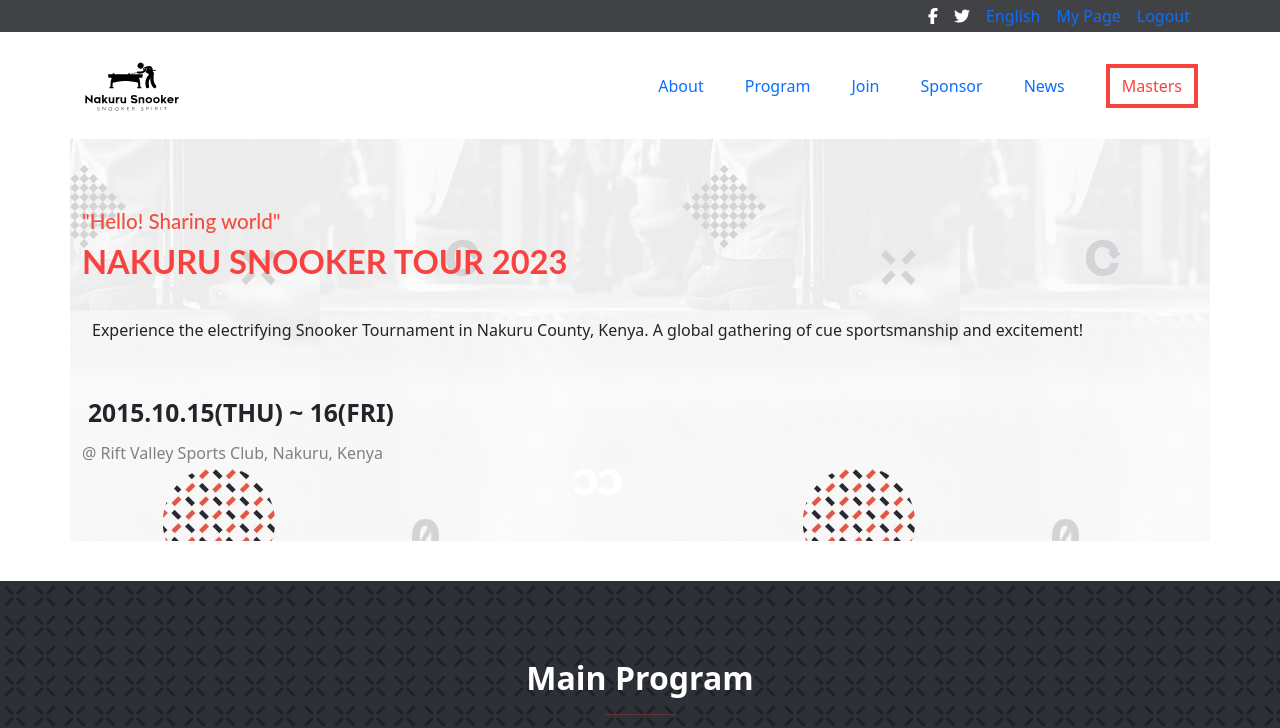
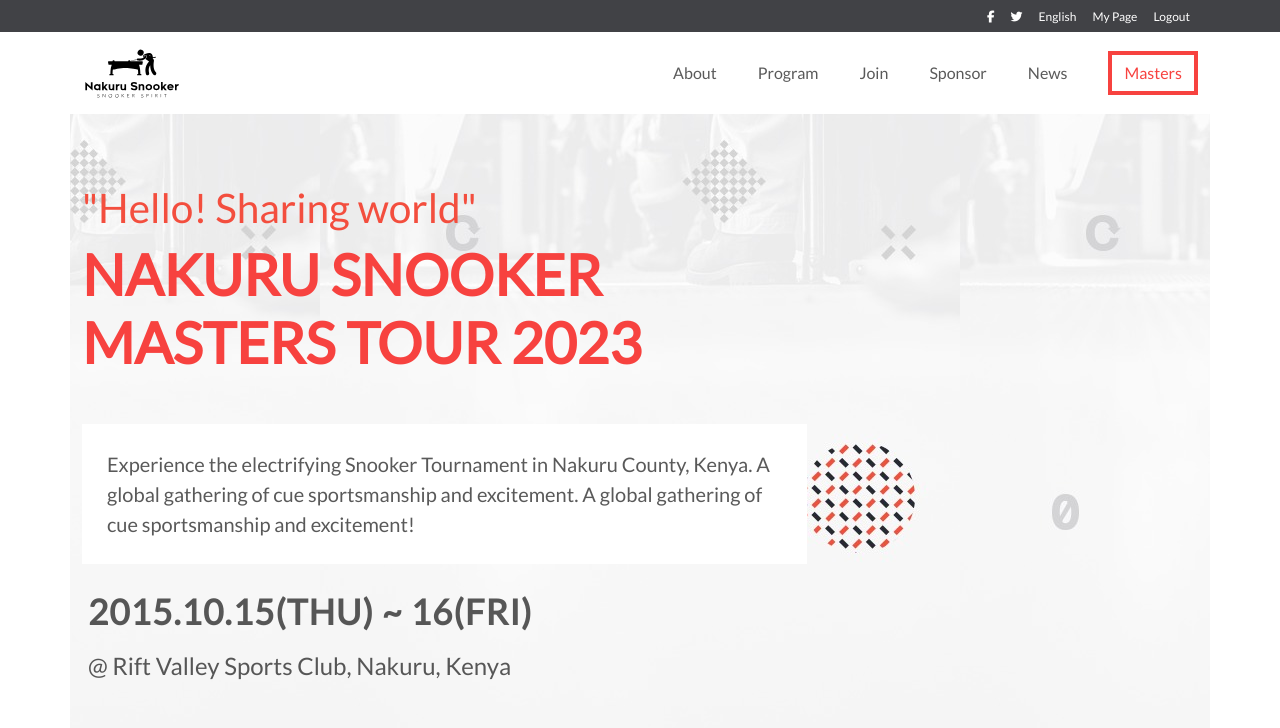
Before and after one commit to egichuhis/nakuru-snooker-tour, a website: page index.html in a window 1280 px wide. Shown: the top 728 px of the page. Drawn offline with nearby package versions, Linux system fonts and the light colour scheme.

Commit message:
Add >768px resp to headline section

```diff
--- a/index.html
+++ b/index.html
@@ -2,57 +2,57 @@
 <html lang="en">
 
     <head>
-        <!-- Required meta tags -->
         <meta charset="utf-8">
         <meta name="viewport" content="width=device-width, initial-scale=1">
-
-        <!-- Bootstrap CSS -->
         <link href="https://cdn.jsdelivr.net/npm/bootstrap@5.0.2/dist/css/bootstrap.min.css" rel="stylesheet"
             integrity="sha384-EVSTQN3/azprG1Anm3QDgpJLIm9Nao0Yz1ztcQTwFspd3yD65VohhpuuCOmLASjC" crossorigin="anonymous">
-        <!-- FontAwesome -->
         <script src="https://kit.fontawesome.com/8c36836212.js" crossorigin="anonymous"></script>
-
+        <link rel="stylesheet" href="style.css">
         <title>Nakuru Snooker Tour</title>
         <link rel="icon" href="./imgs/billiard-ball.png" type="image/png">
-
     </head>
 
     <body>
         <header>
             <nav class="navbar navbar-expand-md d-none d-print-flex d-sm-none d-md-flex d-lg-flex d-xl-flex d-xxl-flex py-3"
-                style="height: 32px;background: #414246;" data-bs-theme="dark">
+                style="background: #414246;height: 32px;" data-bs-theme="dark">
                 <div class="container">
-                    <div id="navcol-5" class="collapse navbar-collapse show" style="background: #414246;">
-                        <ul class="navbar-nav ms-auto">
+                    <div id="navcol-5" class="collapse navbar-collapse show"
+                        style="background: #414246;font-size: 12px;height: 0px;">
+                        <ul class="navbar-nav ms-auto" style="height: 32px;">
                             <li class="nav-item"><a class="nav-link active" href="#"><i class="fab fa-facebook-f"
                                         style="color: #ffffff;"></i></a></li>
                             <li class="nav-item"><a class="nav-link active" href="#"><i class="fab fa-twitter"
                                         style="color: #ffffff;"></i></a></li>
-                            <li class="nav-item"><a class="nav-link active" href="#">English</a></li>
-                            <li class="nav-item"><a class="nav-link" href="#">My Page</a></li>
-                            <li class="nav-item"><a class="nav-link" href="#">Logout</a></li>
+                            <li class="nav-item"><a class="nav-link active white-link" href="#">English</a></li>
+                            <li class="nav-item"><a class="nav-link white-link" href="#">My Page</a></li>
+                            <li class="nav-item"><a class="nav-link white-link" href="#">Logout</a></li>
                         </ul>
                     </div>
                 </div>
             </nav>
-            <nav class="navbar navbar-expand-md bg-body py-3">
+            <nav class="navbar navbar-expand-md bg-body py-3" style="height: 82px;padding-bottom: 16px;">
                 <div class="container"><button class="navbar-toggler" data-bs-toggle="collapse"
                         data-bs-target="#navcol-2"><span class="visually-hidden">Toggle navigation</span><span
                             class="navbar-toggler-icon"></span></button><a
                         class="navbar-brand d-flex align-items-center" href="#"><span
                             class="bs-icon-md bs-icon-rounded d-flex justify-content-center align-items-center me-2 bs-icon"
                             style="width: 100px;height: 65px;"><img width="96" height="80" src="./imgs/Black_logo.svg"
-                                alt="black logo" style="width: 100px;" /></span></a>
+                                style="width: 100px;" /></span></a>
                     <div id="navcol-2" class="collapse navbar-collapse">
                         <ul class="navbar-nav ms-auto" style="margin-right: 0px;">
-                            <li class="nav-item" style="margin-right: 25px;"><a class="nav-link"
+                            <li class="nav-item" style="margin-right: 25px;"><a class="nav-link black-link"
                                     href="./about.html">About</a></li>
-                            <li class="nav-item" style="margin-right: 25px;"><a class="nav-link" href="#">Program</a>
+                            <li class="nav-item" style="margin-right: 25px;"><a class="nav-link black-link"
+                                    href="#">Program</a>
                             </li>
-                            <li class="nav-item" style="margin-right: 25px;"><a class="nav-link" href="#">Join</a></li>
-                            <li class="nav-item" style="margin-right: 25px;"><a class="nav-link" href="#">Sponsor</a>
+                            <li class="nav-item" style="margin-right: 25px;"><a class="nav-link black-link"
+                                    href="#">Join</a></li>
+                            <li class="nav-item" style="margin-right: 25px;"><a class="nav-link black-link"
+                                    href="#">Sponsor</a>
                             </li>
-                            <li class="nav-item" style="margin-right: 25px;"><a class="nav-link" href="#">News</a></li>
+                            <li class="nav-item" style="margin-right: 25px;"><a class="nav-link black-link"
+                                    href="#">News</a></li>
                         </ul><a class="btn btn-primary ms-md-2" role="button" href="#"
                             style="color: #f7423f;background: #ffffff;border-radius: 0px;border-top-width: 4.1px;border-top-color: #f7423f;border-right-width: 4.1px;border-right-color: #f7423f;border-bottom-width: 4.1px;border-bottom-color: #f7423f;border-left-width: 4.1px;border-left-color: #f7423f;">Masters</a>
                     </div>
@@ -63,22 +63,22 @@
         <!-- Headline Section -->
 
         <section>
-            <div class="container" style="background: url('./imgs/container-bg.jpeg') top;">
-                <div style="margin-top: 0px;padding-top: 70px;padding-bottom: 60px;margin-bottom: 40px;">
-                    <h1 style="color: #f34e3e;font-size: 20.6px;font-family: Lato;">&quot;Hello! Sharing world&quot;
-                    </h1>
-                    <h1 style="color: #f7423f;font-family: Lato;font-weight: bold;font-size: 32.6px;">NAKURU SNOOKER
+            <div class="container headline">
+                <div class="headline-div">
+                    <h2>&quot;Hello! Sharing world&quot;
+                    </h2>
+                    <h1>NAKURU SNOOKER<br> MASTERS
                         TOUR 2023
                     </h1>
-                    <p
-                        style="margin-top: 27px;padding: 10px;box-shadow: 0px 0px;border: 5.4px solid var(--bs-body-bg);">
+                    <p>
                         Experience the electrifying Snooker Tournament in Nakuru County, Kenya. A global gathering of
                         cue
+                        sportsmanship and excitement. A global gathering of
+                        cue
                         sportsmanship and excitement!</p>
-                    <h1
-                        style="margin-top: 40px;color: var(--bs-secondary-color);font-weight: bold;font-size: 24.6px;letter-spacing: 0px;padding: 6px;">
-                        2015.10.15(THU) ~ 16(FRI)</h1>
-                    <p style="color: grey;">@ Rift Valley Sports Club, Nakuru, Kenya</p>
+                    <h3>
+                        2015.10.15(THU) ~ 16(FRI)</h3>
+                    <h4>@ Rift Valley Sports Club, Nakuru, Kenya</h4>
                 </div>
             </div>
         </section>
@@ -341,6 +341,7 @@
         <script src="https://cdn.jsdelivr.net/npm/bootstrap@5.0.2/dist/js/bootstrap.bundle.min.js"
             integrity="sha384-MrcW6ZMFYlzcLA8Nl+NtUVF0sA7MsXsP1UyJoMp4YLEuNSfAP+JcXn/tWtIaxVXM"
             crossorigin="anonymous"></script>
+        <script src="script.js"></script>
     </body>
 
 </html>
--- a/style.css
+++ b/style.css
@@ -4,10 +4,99 @@
 }
 
 * {
-  width: 100%;
   box-sizing: border-box;
 }
 
 body {
   font-family: 'Lato', serif;
 }
+
+.white-link {
+  color: #ffffff;
+}
+
+.white-link:hover {
+  color: #f7423f;
+}
+
+.black-link {
+  color: rgba(0, 0, 0, 0.65);
+}
+
+.black-link:hover {
+  color: #f7423f;
+}
+
+.headline {
+  background: url('./imgs/container-bg.jpeg') top;
+}
+
+.headline-div {
+  margin-top: 0px;
+  padding-top: 70px;
+  padding-bottom: 60px;
+  margin-bottom: 40px;
+}
+
+.headline-div h2 {
+  color: #f34e3e;
+  font-size: 20.6px;
+}
+
+.headline-div h1 {
+  color: #f7423f;
+  font-weight: bold;
+  font-size: 32.6px;
+}
+
+.headline-div p {
+  color: rgba(0, 0, 0, 0.65);
+  background-color: #ffffff;
+  margin-top: 27px;
+  padding: 10px;
+  box-shadow: 0px 0px;
+  border: 5.4px solid white;
+}
+
+.headline-div h3 {
+  margin-top: 20px;
+  color: rgba(0, 0, 0, 0.65);
+  font-weight: bold;
+  font-size: 24.6px;
+  letter-spacing: 0px;
+  padding: 6px;
+}
+
+.headline-div h4 {
+  color: rgba(0, 0, 0, 0.65);
+  padding: 6px;
+  font-size: 20px;
+  font-weight: 400;
+}
+
+@media screen and (min-width: 768px) {
+  .headline-div h2 {
+    font-size: 40.6px;
+  }
+
+  .headline-div h1 {
+    font-size: 56.6px;
+    padding-right: 80px;
+    padding-bottom: 20px;
+  }
+
+  .headline-div p {
+    width: 65%;
+    padding: 20px;
+    font-size: 20px;
+  }
+
+  .headline-div h3 {
+    font-size: 35px;
+    letter-spacing: 1px;
+  }
+
+  .headline-div h4 {
+    font-size: 24px;
+  }
+}
```
Also changed, not shown: about.html (+9 -6 lines).
